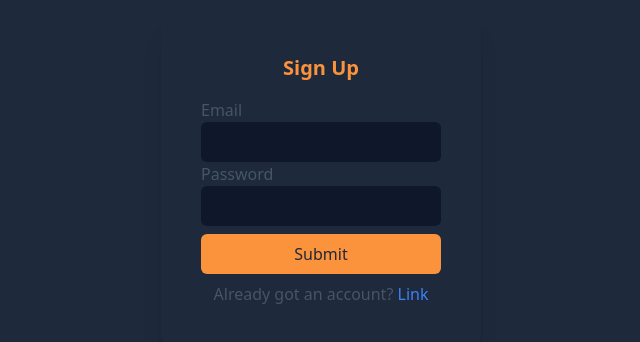
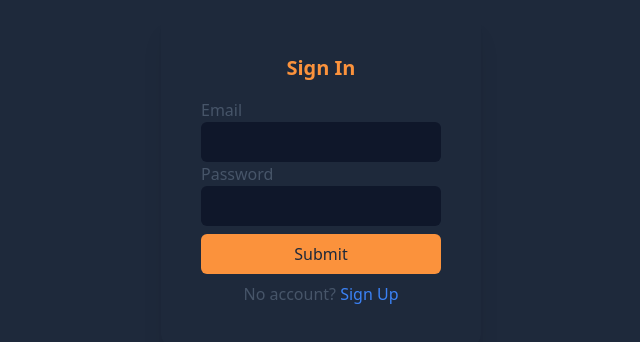
Before and after one commit to Filipsuper/stonks, a React (Create React App) app: page / in a window 1280 px wide. Shown: the part 220-562 px from the top of the page, without its empty margins (319-959 px from the left). Built offline with nearby package versions, Linux system fonts and the light colour scheme.

Commit message:
🔥Fix signin to signout bug

```diff
--- a/src/components/authentication/Auth.tsx
+++ b/src/components/authentication/Auth.tsx
@@ -9,11 +9,11 @@ type Props = {
 
 export default function Auth(props : Props) {
     const { setUser } = props;
-    const [alreadyUser, setAlreadyUser] = useState(false);
+    const [ alreadyUser, setAlreadyUser ] = useState(true);
 
   return (
     <>
-        {alreadyUser ?  <Signin setUser={setUser} setAlreadyUser={setAlreadyUser} /> : <SignUp setUser={setUser} setAlreadyUser={setAlreadyUser}/>}
+        {alreadyUser ? <Signin setUser={setUser} setAlreadyUser={setAlreadyUser} /> : <SignUp setUser={setUser} setAlreadyUser={setAlreadyUser} /> }
     </>
   )
 }
--- a/src/components/authentication/SignUp.tsx
+++ b/src/components/authentication/SignUp.tsx
@@ -50,7 +50,7 @@ function SignUp(props : Props) {
       <label htmlFor="pass" >Password</label>
       <input type="password" name='password' className="w-full" ref={passRef} />
       <button type='submit' className='self-center w-full bg-orange-400 rounded-md py-2 m-2 text-slate-800'>Submit</button>
-      <p className='self-center'>Already got an account? <button onClick={() => {setAlreadyUser(true)}} >Link</button></p>
+      <p className='self-center'>Already got an account? <button onClick={(e) => { e.preventDefault(); setAlreadyUser(true)}} >Link</button></p>
       <h1 className='text-red-600'>{error}</h1>
     </form>
   );
--- a/src/components/authentication/Signin.tsx
+++ b/src/components/authentication/Signin.tsx
@@ -40,7 +40,7 @@ export default function Signin(props : Props) {
         <label htmlFor="pass" >Password</label>
         <input type="password" name='password' className="w-full" ref={passRef} />
         <button type='submit' className='self-center w-full bg-orange-400 rounded-md py-2 m-2 text-slate-800'>Submit</button>
-        <p className='self-center'>No account?  <button onClick={() => {setAlreadyUser(false)}}>Sign Up</button></p>
+        <p className='self-center'>No account?  <button onClick={(e) => { e.preventDefault(); setAlreadyUser(false)}}>Sign Up</button></p>
         {/* <h1 className='text-red-600'>{error}</h1> */}
     </form>
   )
```
Also changed, not shown: emojis.txt (added).
